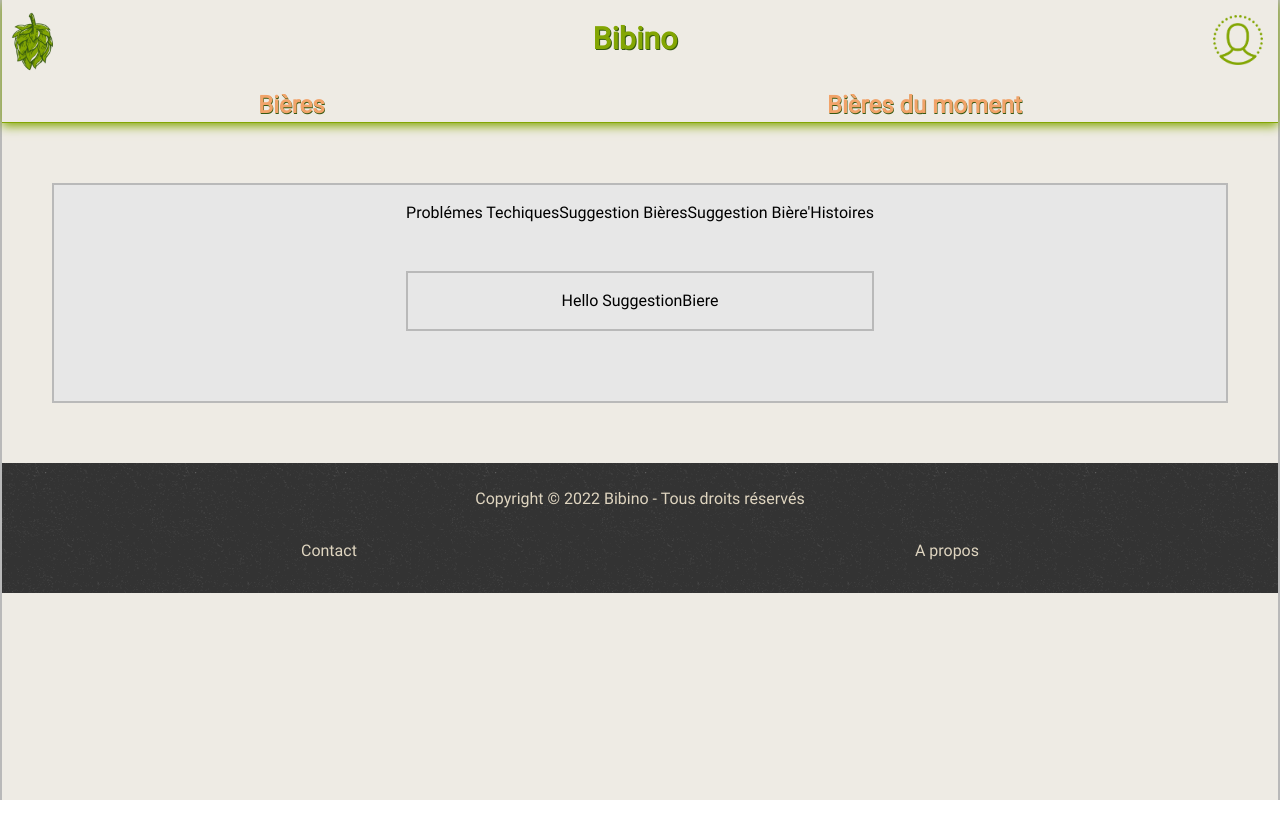
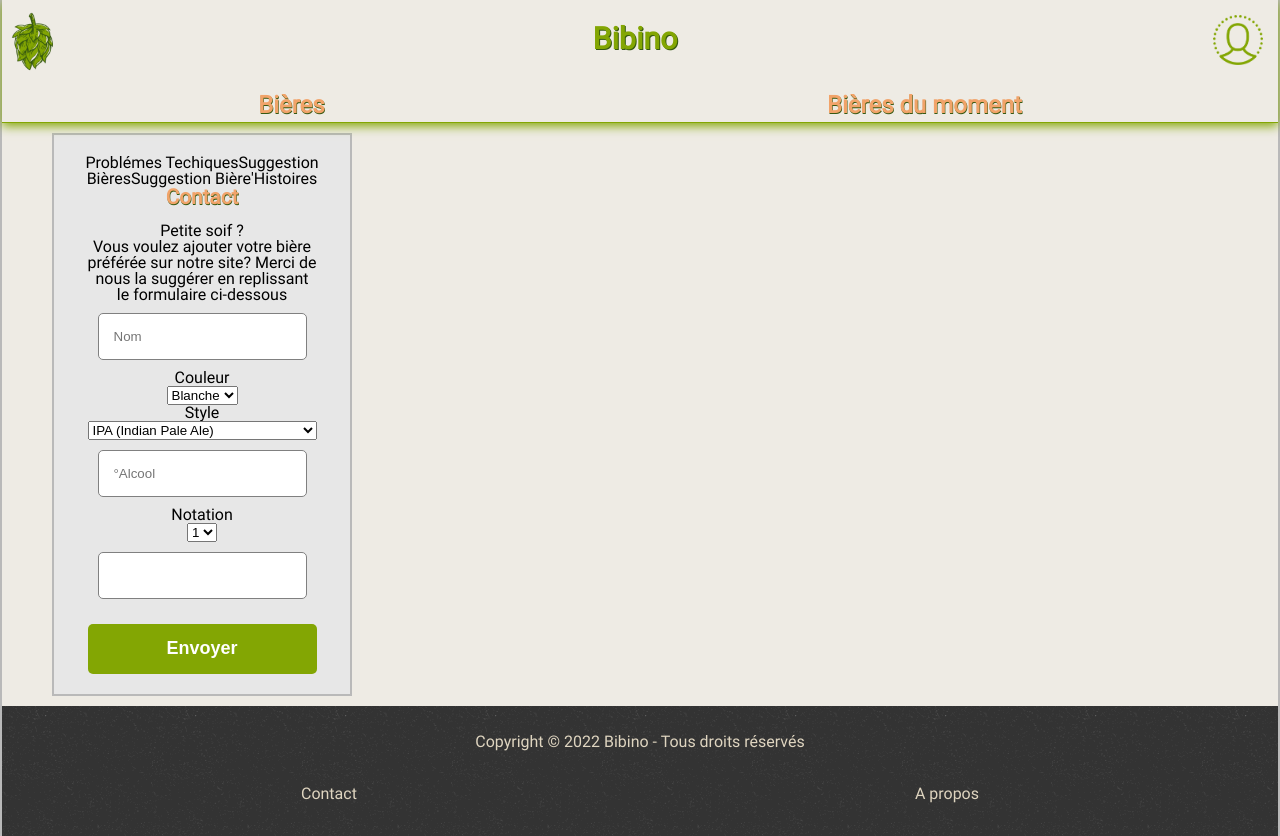
Before and after one commit to Nicolas-Verbaere/Bibino_Back, a React (Create React App) app: page /contact/SuggestionBiere in a window 1280 px wide. Before the commit the page ends 800 px from the top, so only its background shows below. Built offline with nearby package versions, Linux system fonts and the light colour scheme.

Commit message:
create input PbTechnique, BiereHistoire and SuggestionBiere

```diff
--- a/src/components/Main/Contact/Contact.js
+++ b/src/components/Main/Contact/Contact.js
@@ -1,6 +1,6 @@
 import React from 'react';
 import { Routes, Route } from 'react-router-dom';
-//import './Form.scss';
+import './Contact.scss';
 
 import Navbar from './Navbar';
 import PbTechnique from './PbTechnique/PbTechnique';
@@ -12,13 +12,20 @@ const Contact = () => {
     return (
         <div className='container'>
             <Navbar />
-            <Routes>
-                <Route path='/contact/PbTechnique' element={<PbTechnique />} />
+
+            <Routes className='nav'>
                 <Route
+                    className='nav-link'
+                    path='/contact/PbTechnique'
+                    element={<PbTechnique />}
+                />
+                <Route
+                    className='nav-link'
                     path='/contact/SuggestionBiere'
                     element={<SuggestionBiere />}
                 />
                 <Route
+                    className='nav-link'
                     path='/contact/SuggestionBHistoire'
                     element={<SuggestionBHistoire />}
                 />
--- /dev/null
+++ b/src/components/Main/Contact/Contact.scss
@@ -0,0 +1,21 @@
+@import '../../../style/vars';
+
+.container{
+
+margin: 0px 0px;
+width: 300px;
+height: 100%;
+}
+
+.nav{
+position: relative;
+top :0px;
+display: flex;
+
+
+}
+.nav-link{
+        flex-direction: column;
+        color: white;
+        background-color: #877c7c;
+    }
--- a/src/components/Main/Contact/PbTechnique/PbTechnique.js
+++ b/src/components/Main/Contact/PbTechnique/PbTechnique.js
@@ -1,14 +1,51 @@
-import React from 'react';
+import React, { useEffect, useRef, useState } from 'react';
+import PropTypes from 'prop-types';
 
 //import './Form.scss';
 
-const PbTechnique = () => {
-    console.log('PbTechnique');
+const PbTechnique = ({ focusOnMount }) => {
+    const form_PbTechnique = useRef(null);
+    const [messageValue, setMessageValue] = useState('');
+
+    function handleSubmit(event) {
+        event.prenventDefault();
+        setMessageValue('');
+    }
+    useEffect(() => {
+        if (focusOnMount) {
+            form_PbTechnique.current.focus();
+        }
+    }, []);
+
     return (
-        <div className='container'>
-            <h1>Hello PbTechnique</h1>
+        <div className='section_right'>
+            <h1>Contact</h1>
+            <h2>Oups! I beer it again ?</h2>
+
+            <form onSubmit={handleSubmit}>
+                <p>
+                    Merci beaucoup de nous signaler les problémes techniques
+                    constater sur Bibino.fr'
+                </p>
+                <input
+                    type='text'
+                    placeholder=''
+                    ref={form_PbTechnique}
+                    value={messageValue}
+                    onChange={(e) => setMessageValue(e.target.value)}></input>
+                <imput type='submit' value='Envoyer' />
+                <button>Envoyer</button>
+            </form>
         </div>
     );
 };
 
+PbTechnique.propTypes = {
+    focusOnMount: PropTypes.bool
+};
+
+PbTechnique.defaultProps = {
+    focusOnMount: true
+};
+
 export default React.memo(PbTechnique);
--- a/src/components/Main/Contact/SuggestionBHistoire/SuggestionBHistoire.js
+++ b/src/components/Main/Contact/SuggestionBHistoire/SuggestionBHistoire.js
@@ -1,12 +1,51 @@
-import React from 'react';
+import React, { useEffect, useRef, useState } from 'react';
+import PropTypes from 'prop-types';
+
 //import './Form.scss';
 
-const SuggestionBHistoire = () => {
+const SuggestionBHistoire = ({ focusOnMount }) => {
+    const form_SuggestionBHistoire = useRef(null);
+    const [messageValue, setMessageValue] = useState('');
+
+    function handleSubmit(event) {
+        event.prenventDefault();
+        setMessageValue('');
+    }
+    useEffect(() => {
+        if (focusOnMount) {
+            form_SuggestionBHistoire.current.focus();
+        }
+    }, []);
+
     return (
-        <div className='container'>
-            <p>Hello SuggestionBHistoire</p>
+        <div className='section_right'>
+            <h1>Contact</h1>
+            <h2>Raconte-moi une histoire ?</h2>
+
+            <form onSubmit={handleSubmit}>
+                <p>
+                    Vous avez une histoire sur une bière a nous raconter? Merci
+                    de nous la suggerer en replissant le formulaire ci-dessous
+                </p>
+                <input
+                    type='text'
+                    placeholder=''
+                    ref={form_SuggestionBHistoire}
+                    value={messageValue}
+                    onChange={(e) => setMessageValue(e.target.value)}></input>
+                <imput type='submit' value='Envoyer' />
+                <button>Envoyer</button>
+            </form>
         </div>
     );
 };
 
+SuggestionBHistoire.propTypes = {
+    focusOnMount: PropTypes.bool
+};
+
+SuggestionBHistoire.defaultProps = {
+    focusOnMount: true
+};
+
 export default React.memo(SuggestionBHistoire);
--- a/src/components/Main/Contact/SuggestionBiere/SuggestionBiere.js
+++ b/src/components/Main/Contact/SuggestionBiere/SuggestionBiere.js
@@ -1,12 +1,116 @@
-import React from 'react';
+import React, { useEffect, useRef, useState } from 'react';
+import PropTypes from 'prop-types';
+
 //import './Form.scss';
 
-const SuggestionBiere = () => {
+const SuggestionBiere = ({ focusOnMount }) => {
+    const form_SuggestionBiere = useRef(null);
+    const [messageValue, setMessageValue] = useState('');
+
+    function handleSubmit(event) {
+        event.prenventDefault();
+        setMessageValue('');
+    }
+    useEffect(() => {
+        if (focusOnMount) {
+            form_SuggestionBiere.current.focus();
+        }
+    }, []);
+
     return (
-        <div className='container'>
-            <p>Hello SuggestionBiere</p>
+        <div className='section_right'>
+            <h1>Contact</h1>
+            <h2>Petite soif ?</h2>
+
+            <form onSubmit={handleSubmit}>
+                <p>
+                    Vous voulez ajouter votre bière préférée sur notre site?
+                    Merci de nous la suggérer en replissant le formulaire
+                    ci-dessous
+                </p>
+                <input
+                    className='name'
+                    type='text'
+                    placeholder='Nom'
+                    ref={form_SuggestionBiere}
+                    value={messageValue}
+                    onChange={(e) => setMessageValue(e.target.value)}></input>
+                <imput type='submit' value='Envoyer' />
+                <p>Couleur</p>
+                <select placeholder='Couleur'>
+                    <option value='Blanche'>Blanche</option>
+                    <option value='Blonde'>Blonde</option>
+                    <option value='Ambrée'>Ambrée</option>
+                    <option value='Brune'>Brune</option>
+                    <option value='Noire'>Noire</option>
+                </select>
+                <p>Style</p>
+                <select placeholder='Style'>
+                    <option value='IPA'>IPA (Indian Pale Ale)</option>
+                    <option value='Session IPA'>Session IPA</option>
+                    <option value='Pale Ale'>Pale Ale</option>
+                    <option value='Brown Ale'>Brown Ale</option>
+                    <option value='DIPA'>Double IPA / Imperial IPA</option>
+                    <option value='TIPA'>Triple IPA</option>
+                    <option value='DIPA'>
+                        NEIPA / NEIPA (New England IPA)
+                    </option>
+                    <option value='DDH IPA'>
+                        DDH IPA (Double Dry Hopped IPA)
+                    </option>
+                    <option value='Brut IPA'>Brut IPA</option>
+                    <option value='Gose'>Gose</option>
+                    <option value='Sour'>Sour</option>
+                    <option value='Lager'>Lager</option>
+                    <option value='Indian Pale Lager'>Indian Pale Lager</option>
+                    <option value='Pils'>Pils / Pilsner</option>
+                    <option value='Lambic'>Lambic</option>
+                    <option value='Gueuze'>Gueuze</option>
+                    <option value='Stout'>Stout</option>
+                    <option value='Porter'>Porter</option>
+                    <option value='Barrel Aged'>Barrel Aged</option>
+                    <option value='Barley Wine'>Barley Wine</option>
+                    <option value='Fruit Beer'>Fruit Beer</option>
+                    <option value='Saison'>Saison / Farmhouse</option>
+                    <option value='Tripple Belge'>Tripple Belge</option>
+                    <option value='Trappiste'>Trappiste</option>
+                </select>
+                <input
+                    className='alcool'
+                    type='text'
+                    placeholder='°Alcool'
+                    ref={form_SuggestionBiere}
+                    value={messageValue}
+                    onChange={(e) => setMessageValue(e.target.value)}></input>
+                <imput type='submit' value='Envoyer' />
+                <p>Notation</p>
+                <select placeholder='Notation'>
+                    <option value='1'>1</option>
+                    <option value='2'>2</option>
+                    <option value='3'>3</option>
+                    <option value='4'>4</option>
+                    <option value='5'>5</option>
+                </select>
+                <input
+                    className='textArea'
+                    type='text'
+                    placeholder=''
+                    ref={form_SuggestionBiere}
+                    value={messageValue}
+                    onChange={(e) => setMessageValue(e.target.value)}></input>
+                <imput type='submit' value='Envoyer' />
+                <button>Envoyer</button>
+            </form>
         </div>
     );
 };
 
+SuggestionBiere.propTypes = {
+    focusOnMount: PropTypes.bool
+};
+
+SuggestionBiere.defaultProps = {
+    focusOnMount: true
+};
+
 export default React.memo(SuggestionBiere);
```
